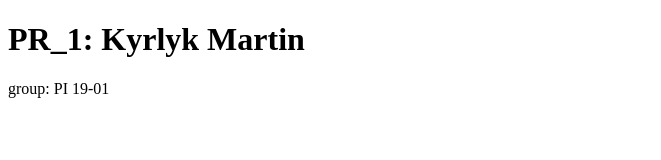
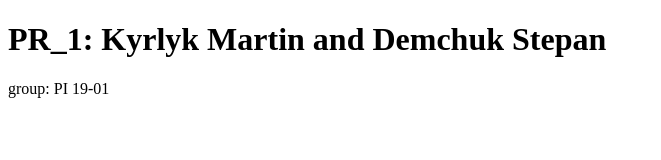
Before and after one commit to MKdevelopmentXD/pr_protect_Kyrlyk, a plain HTML site: page index.html in a window 1280 px wide. Shown: the whole page, without its empty margins (0-661 px from the left). Drawn offline with Linux system fonts and the light colour scheme.

Commit message:
edit_demchuk

```diff
--- a/index.html
+++ b/index.html
@@ -7,7 +7,7 @@
     <title>Kyrlyk</title>
 </head>
 <body>
-    <h1>PR_1: Kyrlyk Martin</h1>
+    <h1>PR_1: Kyrlyk Martin and Demchuk Stepan</h1>
     <p>group: PI 19-01</p>
 </body>
 </html>
```
